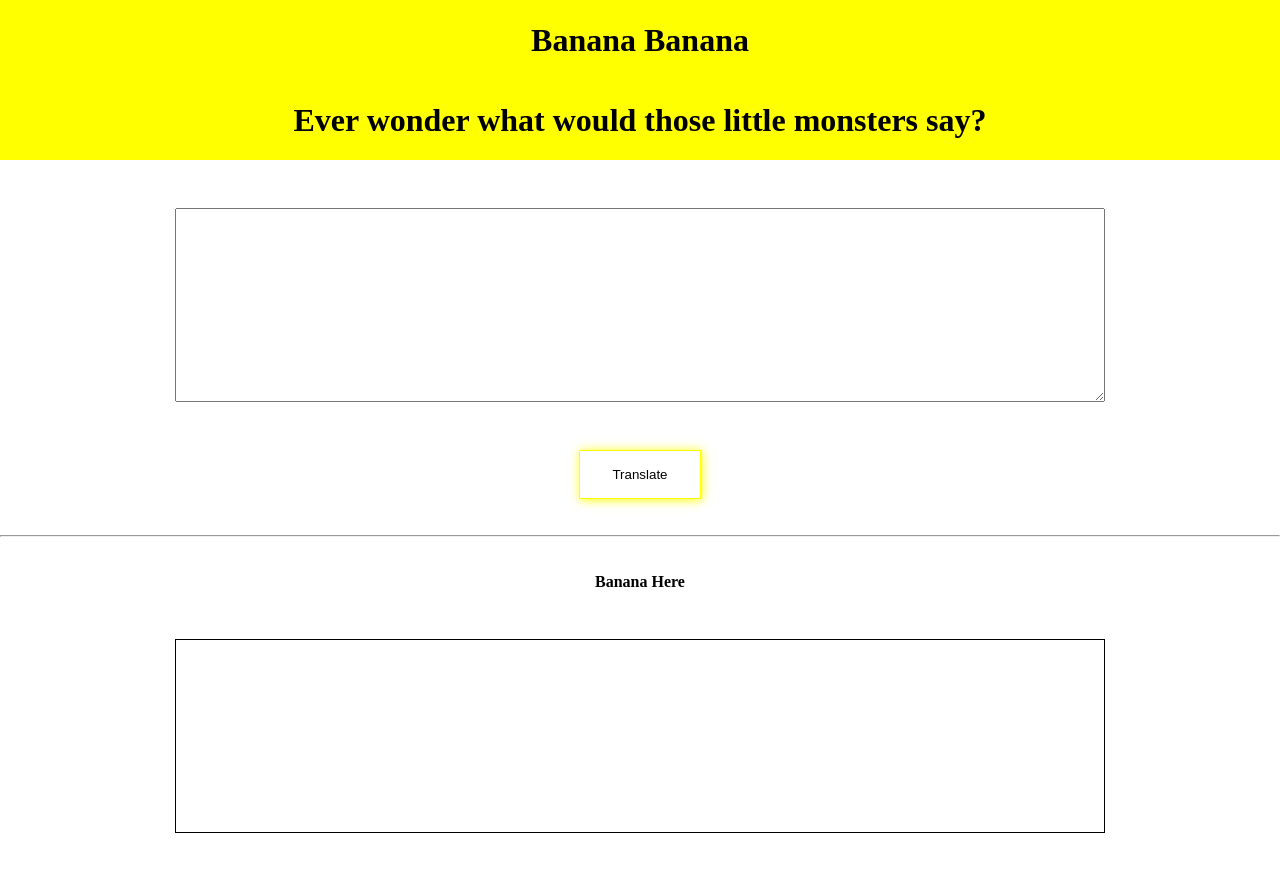
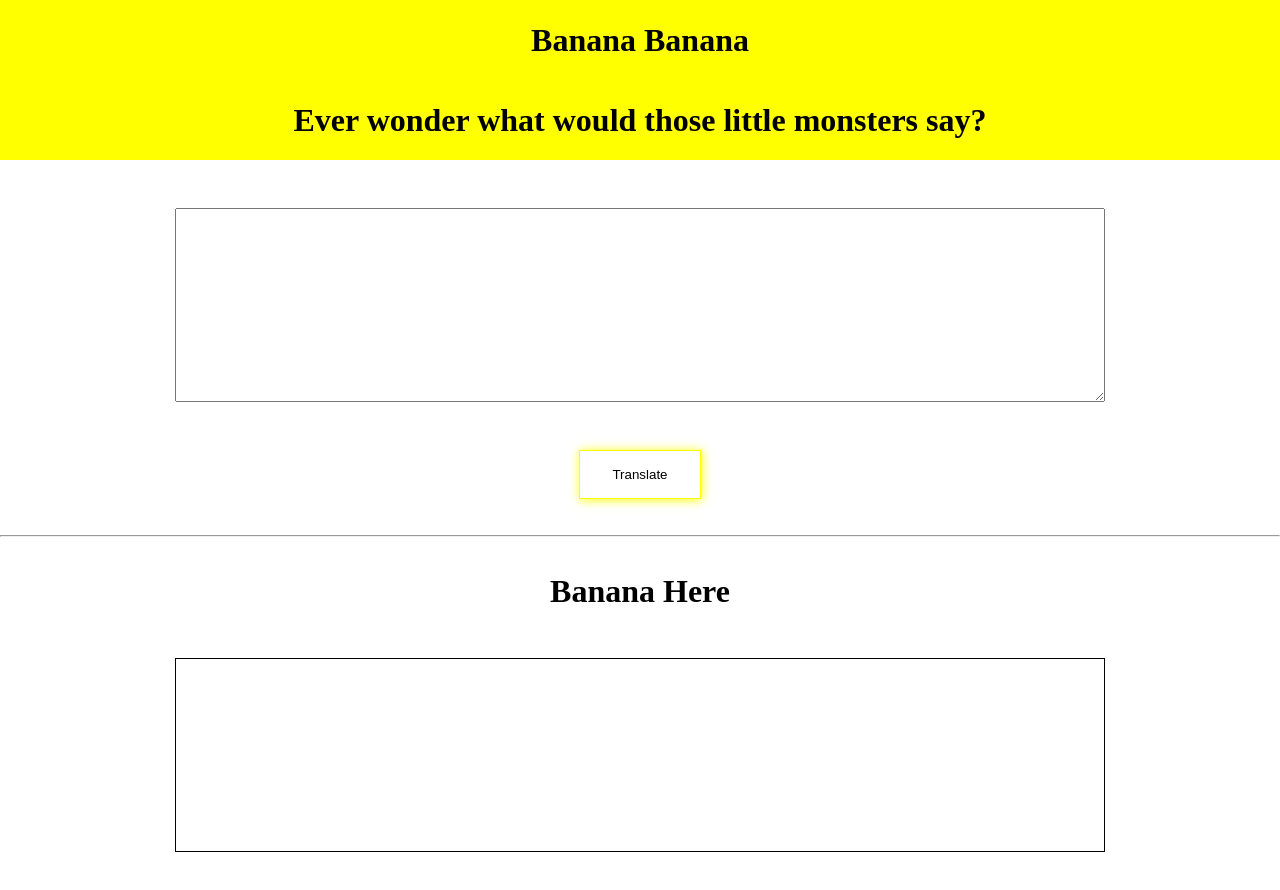
Before and after one commit to aniketxparihar/Minion_Speak_Mark-6, a plain HTML site: page index.html in a window 1280 px wide. Drawn offline with Linux system fonts and the light colour scheme.

Commit message:
Update index.html

```diff
--- a/index.html
+++ b/index.html
@@ -76,7 +76,7 @@
     <br>
     <div class="banana-txt">
 
-          <b>Banana Here</b>
+         <h1> <b>Banana Here</b></h1>
         <div id="banana">
         </div>
     </div>
```
